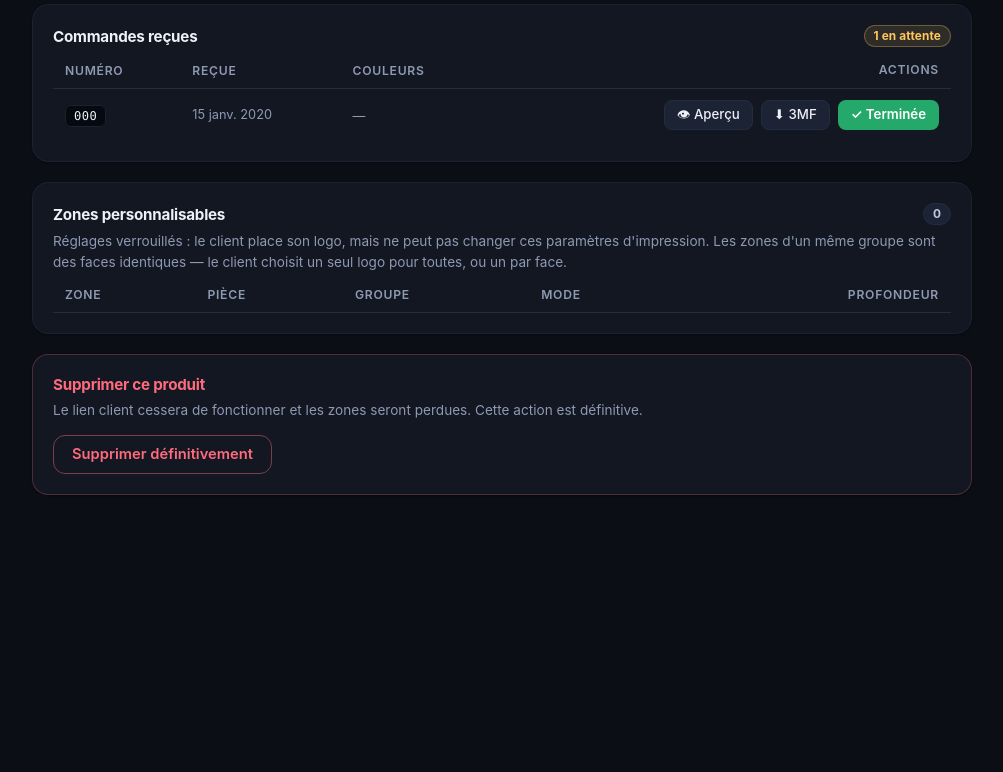
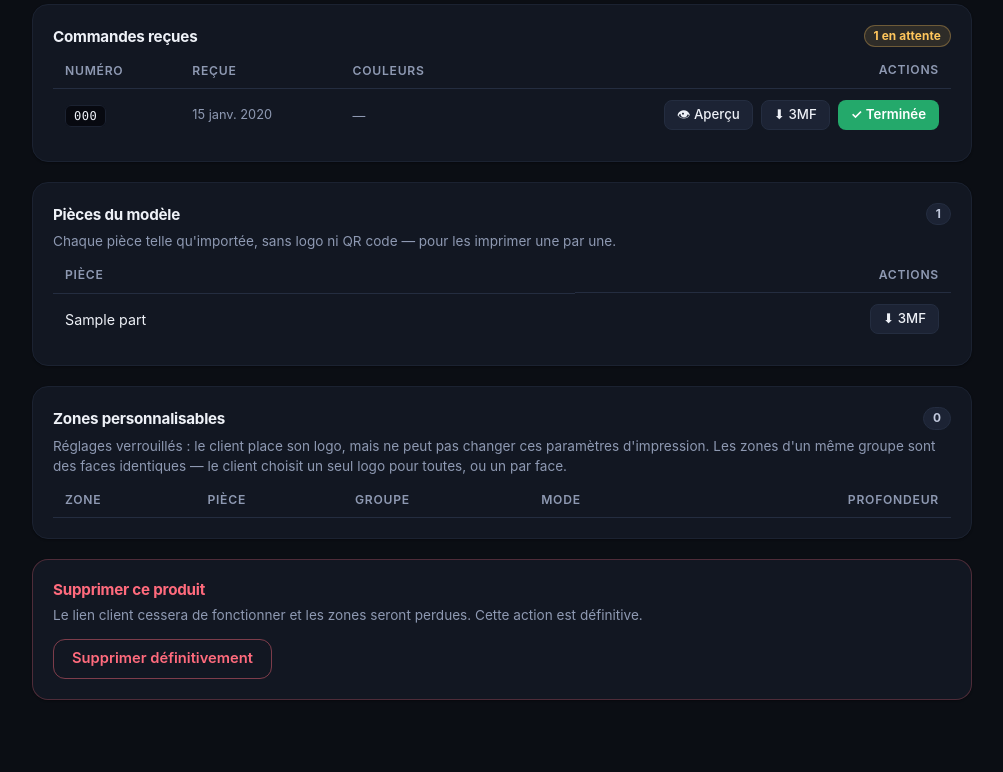
Before and after one commit to Maringouin10/autologo, a Flask app: template app/templates/admin_product_detail.html in a window 1280 px wide. Shown: the part 321-1093 px from the top of the page, without its empty margins (138-1141 px from the left). Before the commit the page ends 816 px from the top, so only its background shows below. Run offline with Flask 3, Linux system fonts and the light colour scheme; the template is opened without the code that fills it: most values are stand-ins (such as "Sample title", 1, 10 or a date in 2020); lists and menus that the app fills with data are empty; parts of the project's set-up code (start-up, migrations or seed data) failed here and were passed over; some libraries are stand-ins or nearby versions.

Commit message:
Download each part of a product's model on its own, unpersonalized
Co-Authored-By: Claude Sonnet 5.5 <noreply@anthropic.com>
Claude-Session: https://claude.ai/code/session_01AoX9mcP4a8424NGf4hRMYJ

```diff
--- a/app/main.py
+++ b/app/main.py
@@ -277,12 +277,54 @@ def admin_product_detail(product_id):
     product = db.get_product(product_id)
     if product is None:
         abort(404, "produit introuvable")
+    zones = db.list_zones(product_id)
     return render_template(
-        "admin_product_detail.html", product=product,
-        zones=db.list_zones(product_id), orders=db.list_orders(product_id),
+        "admin_product_detail.html", product=product, parts=_product_parts(product, zones),
+        zones=zones, orders=db.list_orders(product_id),
         swatch=_product_swatch(product),
         customer_url=url_for("customer_order", product_id=product_id, _external=True),
     )
+
+
+def _load_product_parts(product) -> dict:
+    """{part_name: mesh} of the product's original model, as uploaded."""
+    model_path = config.PRODUCTS_DIR / product["id"] / f"model{product['model_ext']}"
+    if not model_path.exists():
+        raise mw.MeshError("le fichier 3D de ce produit est introuvable")
+    return mw.load_assembly(str(model_path), product["model_ext"])[2]
+
+
+def _product_parts(product, zones) -> list[dict]:
+    """The parts of a product's model, for the admin's per-part downloads.
+    Never worth failing the whole page over: a model that can't be read just
+    shows no parts."""
+    try:
+        names = list(_load_product_parts(product))
+    except mw.MeshError:
+        return []
+    customized = {z["part_name"] for z in zones}
+    return [{"index": i, "name": n, "customized": n in customized} for i, n in enumerate(names)]
+
+
+@app.route("/admin/products/<product_id>/parts/<int:index>/download")
+@login_required
+def admin_download_part(product_id, index):
+    """One piece of the assembly, exactly as uploaded — no logo, no QR."""
+    product = db.get_product(product_id)
+    if product is None:
+        abort(404, "produit introuvable")
+    try:
+        parts = _load_product_parts(product)
+    except mw.MeshError as exc:
+        abort(404, str(exc))
+    names = list(parts)
+    if not 0 <= index < len(names):
+        abort(404, "pièce introuvable")
+    name = names[index]
+    color = orders.product_part_colors(product).get(name)
+    data = mw.export_3mf({name: parts[name]}, {name: color} if color else {})
+    return send_file(io.BytesIO(data), mimetype="model/3mf", as_attachment=True,
+                      download_name=f"{_slug(product['name'])}_{_slug(name, 'piece')}.3mf")
 
 
 @app.route("/admin/products/<product_id>/delete", methods=["POST"])
--- a/app/templates/admin_product_detail.html
+++ b/app/templates/admin_product_detail.html
@@ -92,6 +92,29 @@
     {% endif %}
   </section>
 
+  {% if parts %}
+  <section class="admin-card">
+    <h2>Pièces du modèle <span class="badge">{{ parts|length }}</span></h2>
+    <p class="card-sub">Chaque pièce telle qu'importée, sans logo ni QR code — pour les imprimer une par une.</p>
+    <div class="table-wrap">
+      <table class="admin-table">
+        <thead><tr><th>Pièce</th><th></th><th class="actions">Actions</th></tr></thead>
+        <tbody>
+          {% for p in parts %}
+          <tr>
+            <td>{{ p['name'] }}</td>
+            <td>{% if p['customized'] %}<span class="badge badge-accent">personnalisable</span>{% endif %}</td>
+            <td class="actions">
+              <a class="btn btn-soft btn-sm" href="{{ url_for('admin_download_part', product_id=product['id'], index=p['index']) }}">⬇ 3MF</a>
+            </td>
+          </tr>
+          {% endfor %}
+        </tbody>
+      </table>
+    </div>
+  </section>
+  {% endif %}
+
   <section class="admin-card">
     <h2>Zones personnalisables <span class="badge">{{ logo_zones|length }}</span></h2>
     <p class="card-sub">Réglages verrouillés : le client place son logo, mais ne peut pas changer ces paramètres d'impression. Les zones d'un même groupe sont des faces identiques — le client choisit un seul logo pour toutes, ou un par face.</p>
```
Also changed, not shown: README.md.
